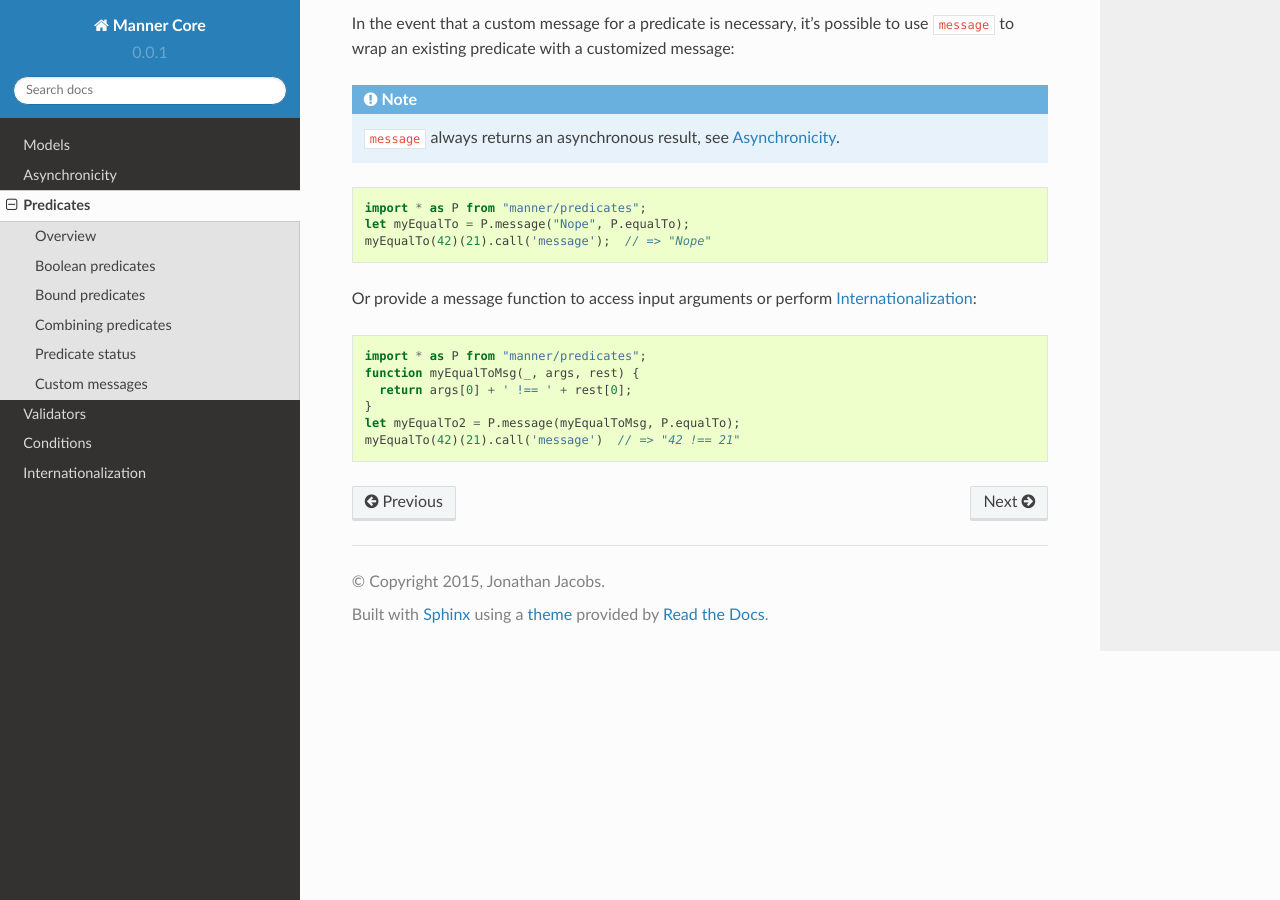
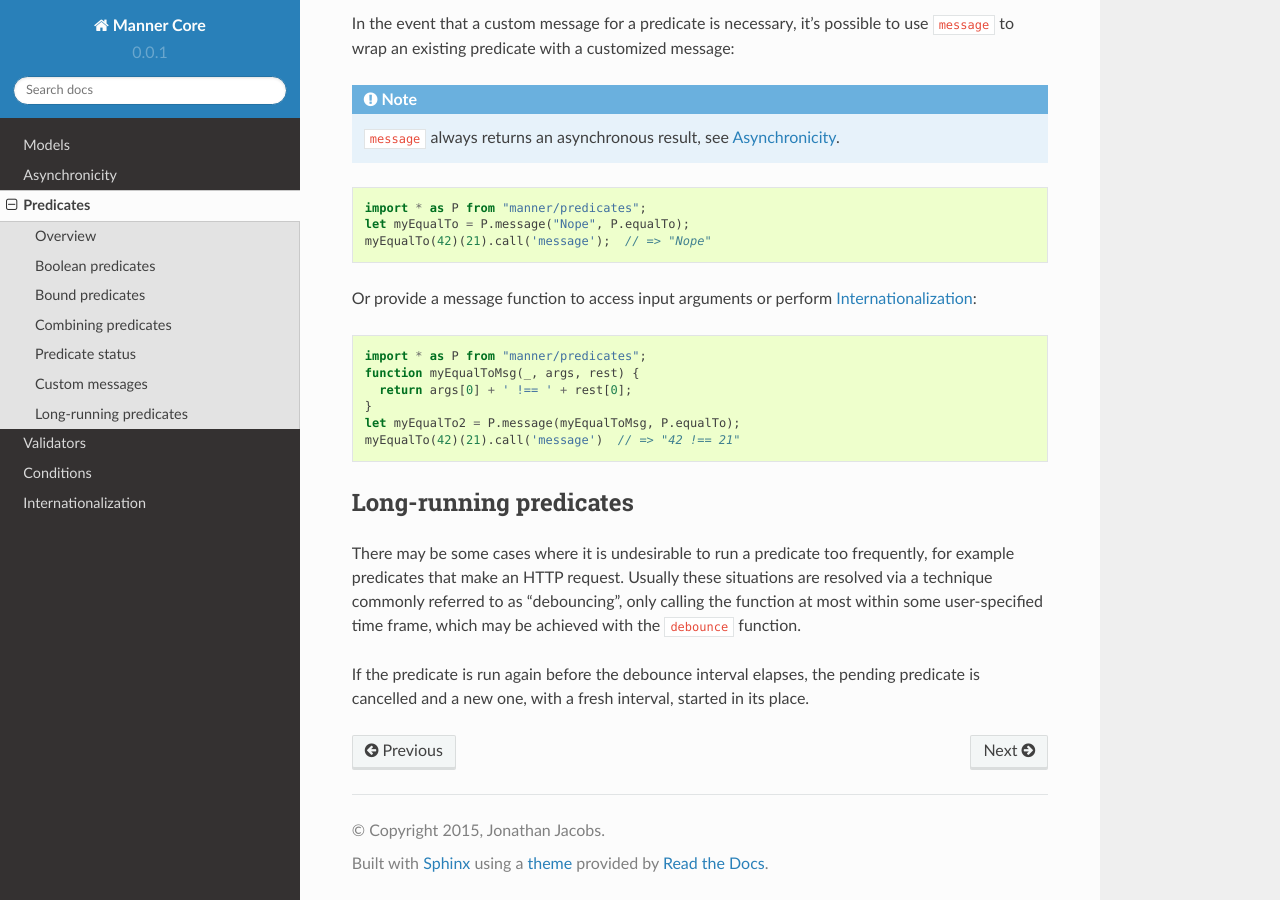
Before and after one commit to jonathanj/manner, a Sphinx documentation site: the page built from docs/predicates.rst, in a window 1280 px wide and 900 px high, scrolled down 2058 px. Built offline with Sphinx 7.4.7 and the Read the Docs theme 2.0.0, drawn with Linux system fonts in a browser that asks for light colours.

Commit message:
Rename `onceEvery` to `debounce` and add some documentation.

```diff
--- a/docs/predicates.rst
+++ b/docs/predicates.rst
@@ -134,3 +134,17 @@ Or provide a message function to access input arguments or perform
    }
    let myEqualTo2 = P.message(myEqualToMsg, P.equalTo);
    myEqualTo(42)(21).call('message')  // => "42 !== 21"
+
+
+Long-running predicates
+-----------------------
+
+There may be some cases where it is undesirable to run a predicate too
+frequently, for example predicates that make an HTTP request. Usually these
+situations are resolved via a technique commonly referred to as "debouncing",
+only calling the function at most within some user-specified time frame, which
+may be achieved with the ``debounce`` function.
+
+If the predicate is run again before the debounce interval elapses, the pending
+predicate is cancelled and a new one, with a fresh interval, started in its
+place.
```
Also changed, not shown: 4 other files.
